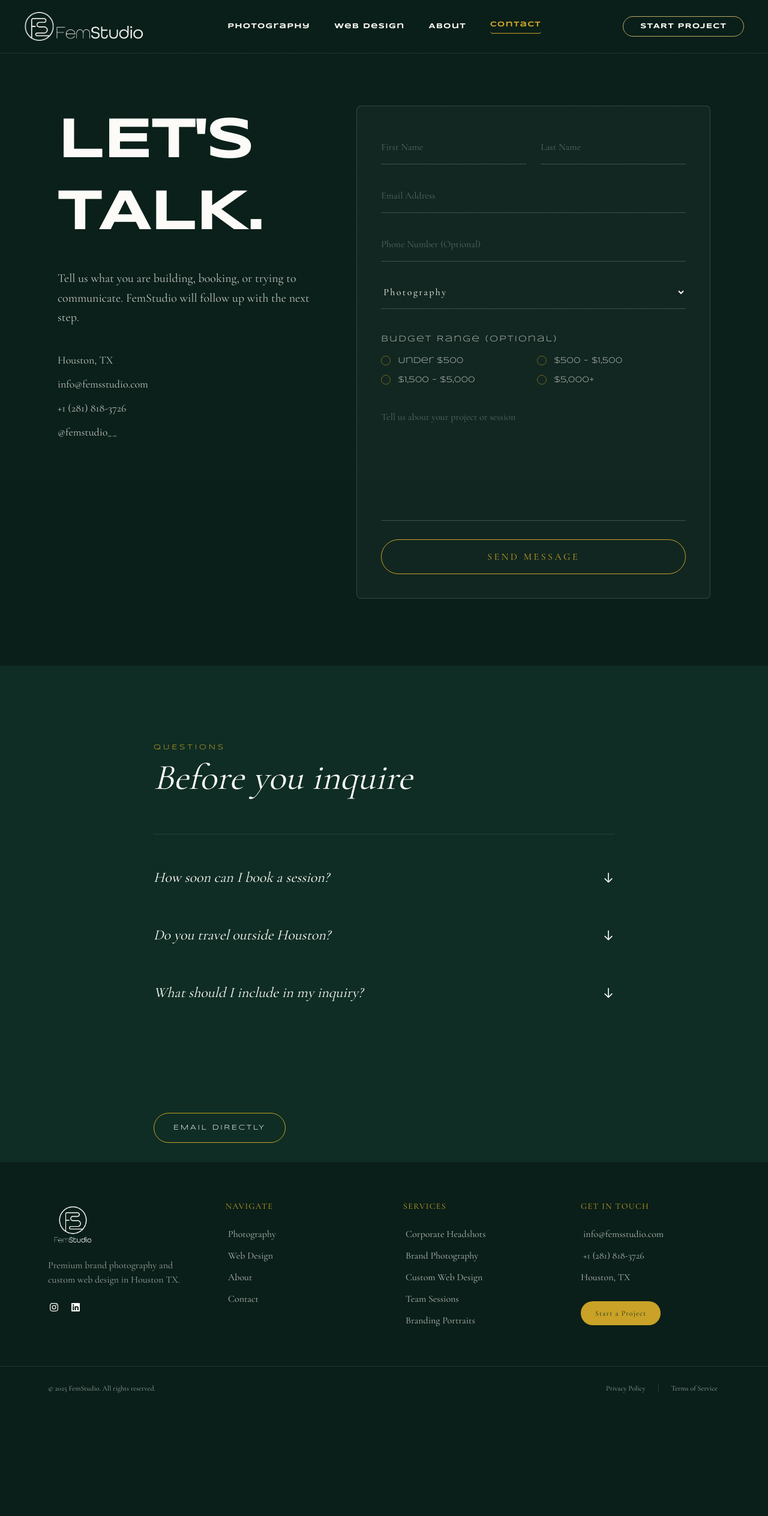
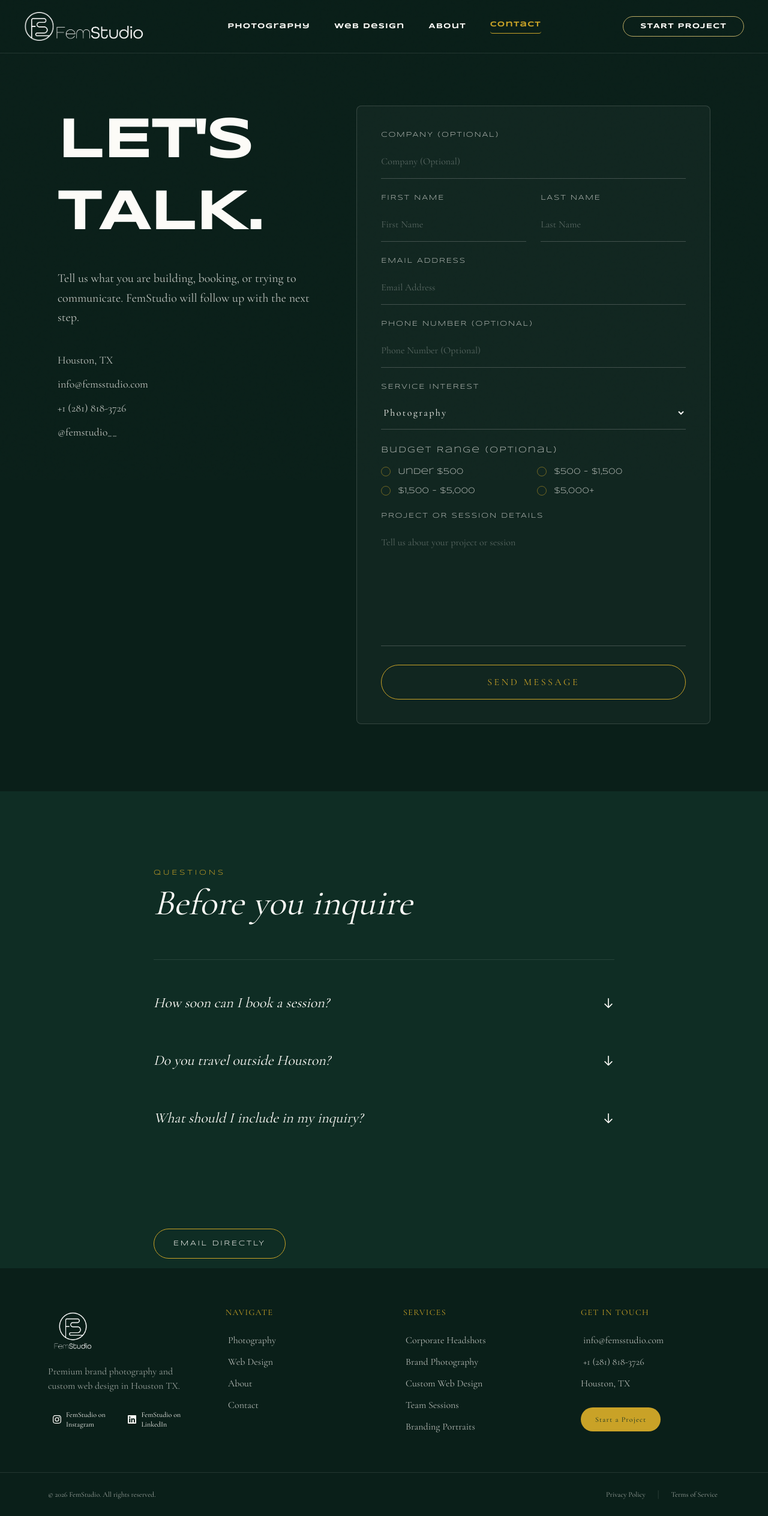
Before and after one commit to femisstudio/femstudio, a Next.js app: page /contact in a window 1280 px wide. Shown: the whole page at 60% size. Before the commit the page ends 2350 px from the top, so only its background shows below. Built offline with nearby package versions, Linux system fonts and the light colour scheme.

Commit message:
fix: contact page UI, accessibility, and footer updates

```diff
--- a/app/contact/page.tsx
+++ b/app/contact/page.tsx
@@ -133,7 +133,7 @@ export default function ContactPage() {
         </section>
 
         <FAQSection items={faqs} title="Before you inquire" className="bg-forest" />
-        <div className="bg-forest px-6 py-8 md:px-24">
+        <div className="bg-forest px-6 py-4 md:px-24">
           <div className="mx-auto max-w-3xl">
             <Link
               href="mailto:info@femsstudio.com"
--- a/app/privacy/page.tsx
+++ b/app/privacy/page.tsx
@@ -9,11 +9,11 @@ export const metadata: Metadata = {
 
 export default function PrivacyPage() {
   return (
-    <main id="main-content" className="min-h-screen bg-cream text-forest">
-      <Header dark={true} />
+    <main id="main-content" className="min-h-screen bg-darkGreen text-cream">
+      <Header dark={false} />
       <div className="py-24 px-6 md:px-12 lg:px-20 max-w-3xl mx-auto">
         <h1 className="font-cormorant-garamond text-4xl md:text-5xl font-bold mb-8">Privacy Policy</h1>
-        <p className="font-cormorant-garamond text-lg text-forest/70">Coming soon.</p>
+        <p className="font-cormorant-garamond text-lg text-cream/70">Our complete privacy policy is coming soon. For questions, contact us at info@femsstudio.com.</p>
       </div>
       <Footer />
     </main>
--- a/app/terms/page.tsx
+++ b/app/terms/page.tsx
@@ -9,11 +9,11 @@ export const metadata: Metadata = {
 
 export default function TermsPage() {
   return (
-    <main id="main-content" className="min-h-screen bg-cream text-forest">
-      <Header dark={true} />
+    <main id="main-content" className="min-h-screen bg-darkGreen text-cream">
+      <Header dark={false} />
       <div className="py-24 px-6 md:px-12 lg:px-20 max-w-3xl mx-auto">
         <h1 className="font-cormorant-garamond text-4xl md:text-5xl font-bold mb-8">Terms of Service</h1>
-        <p className="font-cormorant-garamond text-lg text-forest/70">Coming soon.</p>
+        <p className="font-cormorant-garamond text-lg text-cream/70">Our complete terms of service are coming soon. For questions, contact us at info@femsstudio.com.</p>
       </div>
       <Footer />
     </main>
--- a/components/layout/Footer.tsx
+++ b/components/layout/Footer.tsx
@@ -30,19 +30,19 @@ export default function Footer() {
                 href="https://www.instagram.com/femstudio__"
                 target="_blank"
                 rel="noopener noreferrer"
-                aria-label="Visit FemStudio on Instagram"
-                className="inline-flex items-center justify-center w-5 h-5 text-cream hover:text-gold transition-colors duration-200 focus:outline-none focus:ring-2 focus:ring-gold rounded-sm"
+                className="inline-flex items-center gap-2 text-cream hover:text-gold transition-colors duration-200 focus:outline-none focus:ring-2 focus:ring-gold rounded-sm px-2 py-1"
               >
-                <FontAwesomeIcon icon={faInstagram} />
+                <FontAwesomeIcon icon={faInstagram} className="w-4 h-4" />
+                <span className="text-xs">FemStudio on Instagram</span>
               </a>
               <a
                 href="https://www.linkedin.com/company/femstudio/"
                 target="_blank"
                 rel="noopener noreferrer"
-                aria-label="Visit FemStudio on LinkedIn"
-                className="inline-flex items-center justify-center w-5 h-5 text-cream hover:text-gold transition-colors duration-200 focus:outline-none focus:ring-2 focus:ring-gold rounded-sm"
+                className="inline-flex items-center gap-2 text-cream hover:text-gold transition-colors duration-200 focus:outline-none focus:ring-2 focus:ring-gold rounded-sm px-2 py-1"
               >
-                <FontAwesomeIcon icon={faLinkedin} />
+                <FontAwesomeIcon icon={faLinkedin} className="w-4 h-4" />
+                <span className="text-xs">FemStudio on LinkedIn</span>
               </a>
             </div>
           </div>
@@ -167,7 +167,7 @@ export default function Footer() {
       <div className="border-t border-cream/10 py-6 px-6 md:px-12 lg:px-20">
         <div className="max-w-7xl mx-auto flex flex-col md:flex-row md:justify-between md:items-center gap-4 text-center md:text-left">
           <p className="font-syncopate text-xs opacity-60">
-            © 2025 FemStudio. All rights reserved.
+            © 2026 FemStudio. All rights reserved.
           </p>
           <div className="flex justify-center md:justify-end gap-4 items-center flex-wrap">
             <Link
--- a/components/sections/ContactForm.tsx
+++ b/components/sections/ContactForm.tsx
@@ -79,22 +79,22 @@ export default function ContactForm() {
 
   return (
     <form onSubmit={onSubmit} className="grid gap-6" aria-label="FemStudio contact form">
-      <div className="hidden" aria-hidden="true">
-        <label>
-          Company
+      <label className="block">
+        <span className="block font-sans text-xs tracking-[0.15em] uppercase text-cream/70 mb-2">Company (Optional)</span>
         <input
-            tabIndex={-1}
-            autoComplete="off"
+          id="company"
           value={form.company}
           onChange={(event) => setForm({ ...form, company: event.target.value })}
+          placeholder="Company (Optional)"
+          className="w-full border-0 border-b border-cream/20 bg-transparent py-4 text-xl text-cream outline-none placeholder:text-cream/30 focus:border-gold"
         />
       </label>
-      </div>
       <div className="grid gap-6 md:grid-cols-2">
         <label className="block">
-          <span className="sr-only">First Name</span>
+          <span className="block font-sans text-xs tracking-[0.15em] uppercase text-cream/70 mb-2">First Name</span>
           <input
             required
+            id="firstName"
             value={form.firstName}
             onChange={(event) => setForm({ ...form, firstName: event.target.value })}
             placeholder="First Name"
@@ -102,9 +102,10 @@ export default function ContactForm() {
           />
         </label>
         <label className="block">
-          <span className="sr-only">Last Name</span>
+          <span className="block font-sans text-xs tracking-[0.15em] uppercase text-cream/70 mb-2">Last Name</span>
           <input
             required
+            id="lastName"
             value={form.lastName}
             onChange={(event) => setForm({ ...form, lastName: event.target.value })}
             placeholder="Last Name"
@@ -113,9 +114,10 @@ export default function ContactForm() {
         </label>
       </div>
       <label className="block">
-        <span className="sr-only">Email Address</span>
+        <span className="block font-sans text-xs tracking-[0.15em] uppercase text-cream/70 mb-2">Email Address</span>
         <input
           required
+          id="email"
           type="email"
           value={form.email}
           onChange={(event) => setForm({ ...form, email: event.target.value })}
@@ -124,18 +126,19 @@ export default function ContactForm() {
         />
       </label>
       <label className="block">
-        <span className="sr-only">Phone Number</span>
+        <span className="block font-sans text-xs tracking-[0.15em] uppercase text-cream/70 mb-2">Phone Number (Optional)</span>
         <input
+          id="phone"
           value={form.phone}
           onChange={(event) => setForm({ ...form, phone: event.target.value })}
           placeholder="Phone Number (Optional)"
           className="w-full border-0 border-b border-cream/20 bg-transparent py-4 text-xl text-cream outline-none placeholder:text-cream/30 focus:border-gold"
         />
       </label>
-      <div>
-        <label className="block mb-4">
-          <span className="sr-only">Service Interest</span>
+      <label className="block">
+        <span className="block font-sans text-xs tracking-[0.15em] uppercase text-cream/70 mb-2">Service Interest</span>
         <select
+          id="service"
           value={form.service}
           onChange={(event) => setForm({ ...form, service: event.target.value })}
           className="w-full border-0 border-b border-cream/20 bg-transparent py-4 font-sans text-sm tracking-[0.15em] text-cream outline-none focus:border-gold"
@@ -147,7 +150,6 @@ export default function ContactForm() {
           ))}
         </select>
       </label>
-      </div>
 
       <fieldset className="border-0 p-0">
         <legend className="mb-4 font-sans text-sm tracking-[0.15em] text-cream/70">Budget Range (Optional)</legend>
@@ -168,9 +170,10 @@ export default function ContactForm() {
         </div>
       </fieldset>
       <label className="block">
-        <span className="sr-only">Project or session details</span>
+        <span className="block font-sans text-xs tracking-[0.15em] uppercase text-cream/70 mb-2">Project or Session Details</span>
         <textarea
           required
+          id="details"
           value={form.details}
           onChange={(event) => setForm({ ...form, details: event.target.value })}
           placeholder="Tell us about your project or session"
```
Lines whose indentation alone changed are shown as unchanged.
